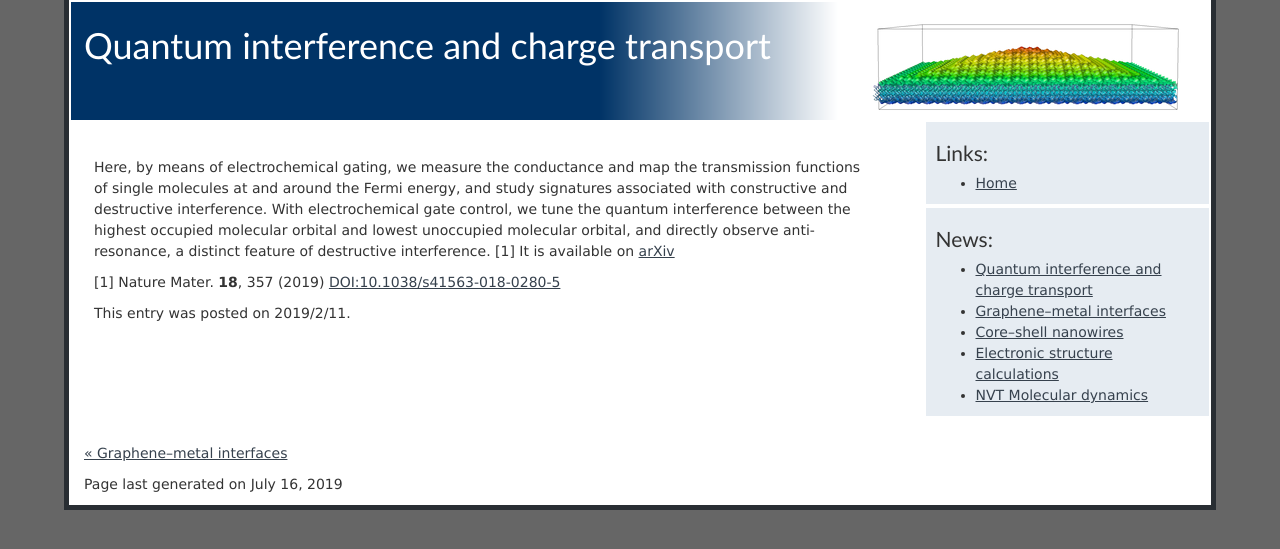
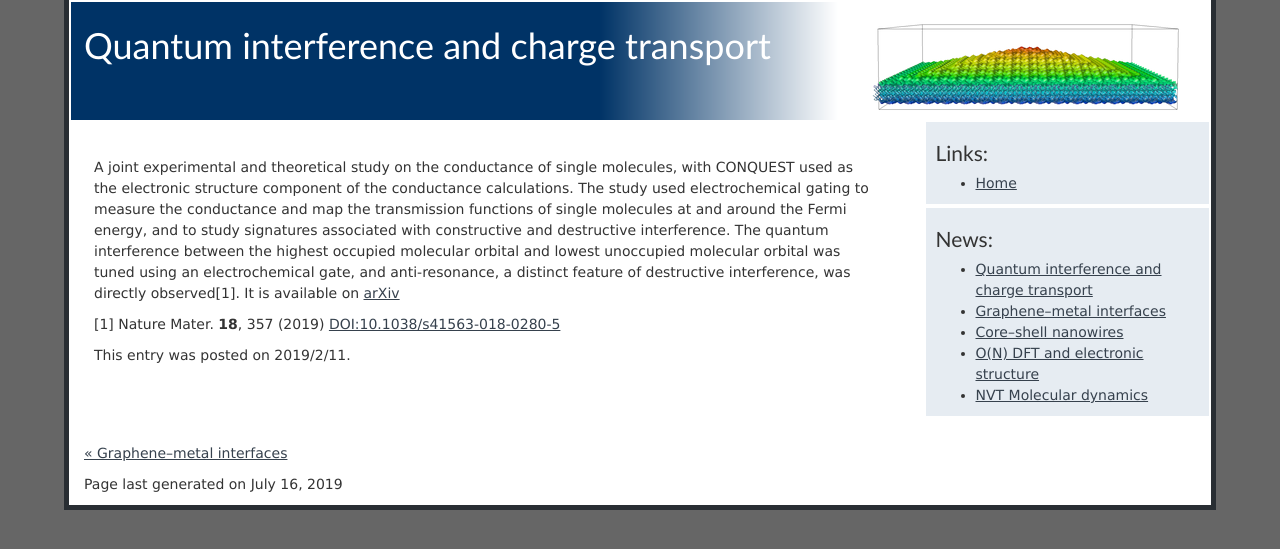
Before and after one commit to OrderN/OrderN.github.io, a Jekyll site: the page built from _posts/2019-2-11-quantum interference.markdown, in a window 1280 px wide. Shown: the top 549 px of the page. Built offline with Jekyll 4.4.1, drawn with Linux system fonts in a browser that asks for light colours.

Commit message:
Update and correct details in recent posts
Updated a few details in the recent posts

```diff
--- a/_posts/2017-07-17-electonic-structure.markdown
+++ b/_posts/2017-07-17-electonic-structure.markdown
@@ -1,6 +1,6 @@
 ---
 layout: post
-title: Electronic structure calculations
+title: O(N) DFT and electronic structure
 published: true
 year: 2017
 month: 7
@@ -8,7 +8,7 @@ day: 17
 summary: O(N) DFT and Sakurai–Sugiura method efficiently simulating 10000+ atoms
 ---
 We propose an efficient way to calculate the electronic structure of large systems
-by combining a large-scale first-principles density functional theory code,
+by combining a linear-scaling first-principles density functional theory code,
 Conquest, and an efficient interior eigenproblem solver, the Sakurai–Sugiura method. [1]
 It is available on [arXiv](https://arxiv.org/abs/1704.03203)
 
--- a/_posts/2018-10-30-core-shell-nanowires.markdown
+++ b/_posts/2018-10-30-core-shell-nanowires.markdown
@@ -10,7 +10,7 @@
 Core–shell nanowires made of Si and Ge can be grown experimentally with excellent control
 for different sizes of both core and shell. We have studied the structural properties of Si/Ge
 and Ge/Si core–shell nanowires aligned along the  direction, with diameters up to 10.2 nm and
-varying core to shell ratios, using linear scaling density functional theory. [1]
-It is available on [arXiv](https://arxiv.org/abs/1805.05694)
+varying core to shell ratios, using linear scaling density functional
+theory in CONQUEST[1].  It is available on [arXiv](https://arxiv.org/abs/1805.05694)
 
 [1] J. Phys.: Condens. Matter **30** 465303 (2018) [DOI:10.1088/1361-648X/aae617](https://doi.org/10.1088/1361-648X/aae617)
--- a/_posts/2019-2-11-quantum interference.markdown
+++ b/_posts/2019-2-11-quantum interference.markdown
@@ -7,12 +7,16 @@ month: 2
 day: 11
 summary: Measuring the effects of quantum interference on charge transport
 ---
-Here, by means of electrochemical gating, we measure the conductance and map the
-transmission functions of single molecules at and around the Fermi energy, and study
-signatures associated with constructive and destructive interference. With electrochemical
-gate control, we tune the quantum interference between the highest occupied molecular
-orbital and lowest unoccupied molecular orbital, and directly observe anti-resonance, a
-distinct feature of destructive interference. [1]
+A joint experimental and theoretical study on the conductance of
+single molecules, with CONQUEST used as the electronic structure
+component of the conductance calculations.  The study used
+electrochemical gating to measure the conductance and map the
+transmission functions of single molecules at and around the Fermi
+energy, and to study signatures associated with constructive and
+destructive interference. The quantum interference between the highest
+occupied molecular orbital and lowest unoccupied molecular orbital was
+tuned using an electrochemical gate, and anti-resonance, a distinct
+feature of destructive interference, was directly observed[1].
 It is available on [arXiv](https://arxiv.org/abs/1806.00124)
 
 [1] Nature Mater. **18**, 357 (2019) [DOI:10.1038/s41563-018-0280-5](https://doi.org/10.1038/s41563-018-0280-5)
```
Also changed, not shown: _posts/2018-11-23-graphene-metal-interfaces.markdown (+3 -4 lines).
